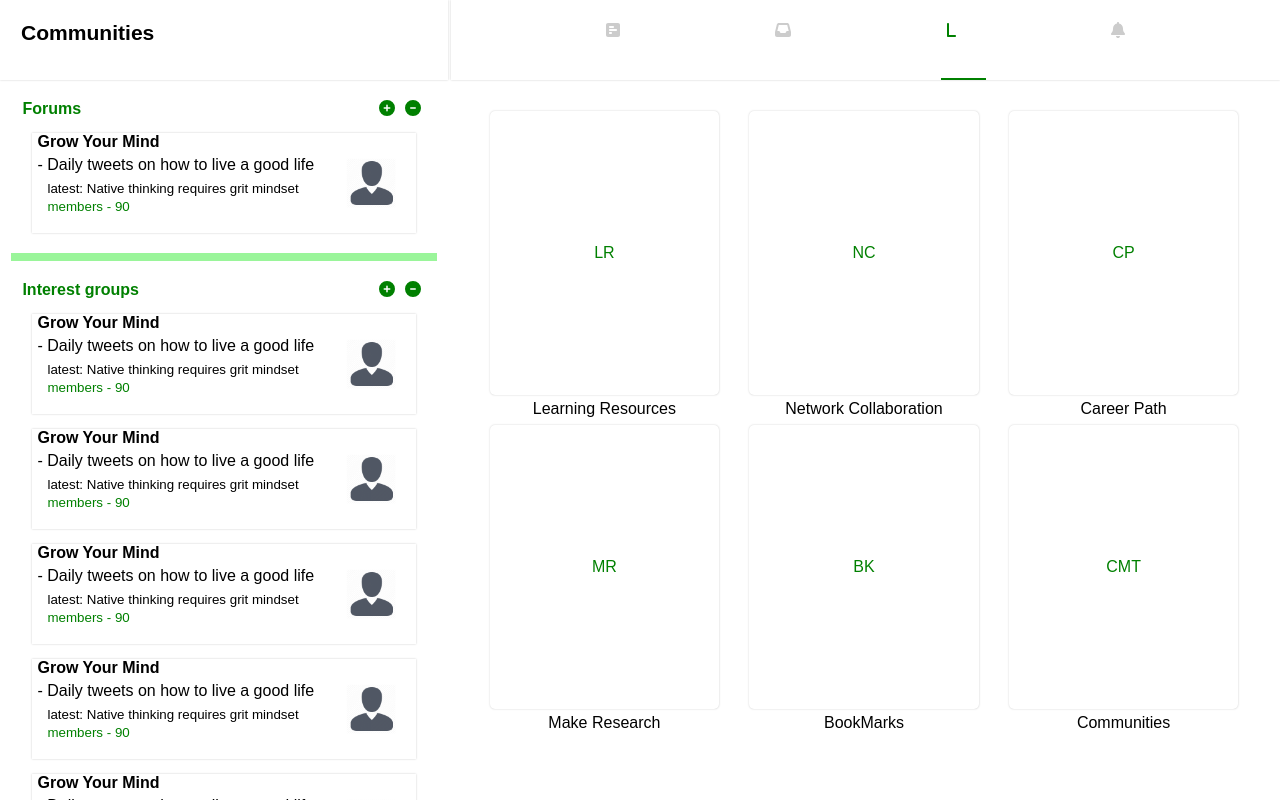
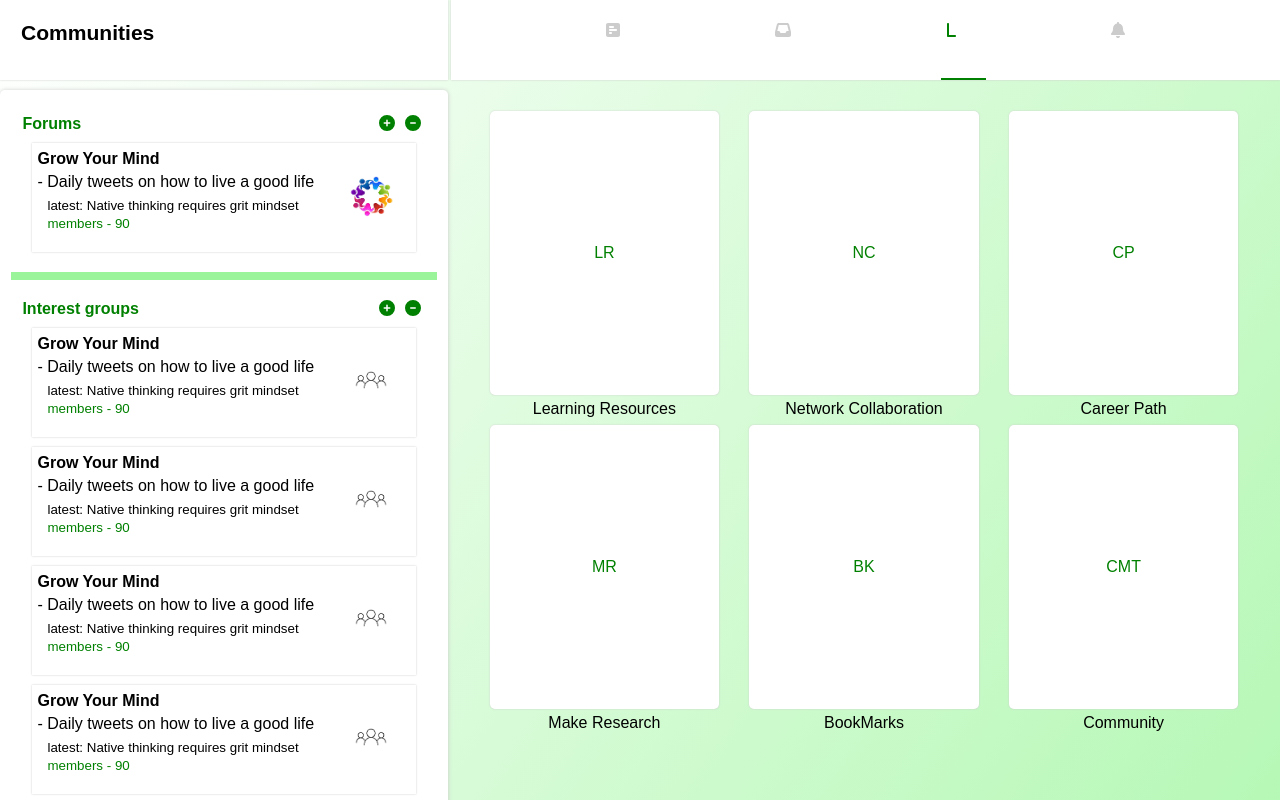
Before and after one commit to Codammy/connect-L, a React (Create React App) app: page /Learn in a window 1280 px wide. Shown: the top 800 px of the page. Built offline with nearby package versions, Linux system fonts and the light colour scheme.

Commit message:
Improvised

```diff
--- a/package.json
+++ b/package.json
@@ -4,6 +4,7 @@
   "private": true,
   "dependencies": {
     "@fortawesome/fontawesome-svg-core": "^6.4.2",
+    "@fortawesome/free-brands-svg-icons": "^6.4.2",
     "@fortawesome/free-regular-svg-icons": "^6.4.2",
     "@fortawesome/free-solid-svg-icons": "^6.4.2",
     "@fortawesome/react-fontawesome": "^0.2.0",
--- a/src/index.js
+++ b/src/index.js
@@ -20,7 +20,6 @@ const content = [
   { long: "Career Path", short: "CP" },
   { long: "Make Research", short: "MR" },
   { long: "BookMarks", short: "BK" },
-  { long: "Communities", short: "CMT" },
 ]
 root.render(
   <React.StrictMode>
--- a/src/views/Learn.jsx
+++ b/src/views/Learn.jsx
@@ -38,12 +38,21 @@ export function Learning(contents) {
           )
         })
       }
+      <div className="contain justify-text-center">
+      <Link to= ''>
+            <div className="item justify-text-center" >
+                  <span className="short-desc">CMT</span>
+              </div>
+                  <span className="long-desc" >Community</span>
+    </Link>
+            </div>
     </div>
+
   </div>
   </>
 )}
 export default function Learn(contents) {
-  return <>
+  return <article className="mother">
     <div className="m-name">
       <AppName />
     </div>
@@ -56,5 +65,5 @@ export default function Learn(contents) {
     <Connections />
       </div>
     <Learning contents={contents} />
-  </>
+  </article>
 }
--- a/src/views/components/Nav.jsx
+++ b/src/views/components/Nav.jsx
@@ -15,7 +15,7 @@ export default function Nav({feeds, messages, learning}) {
     return 'green'
     }
   return (
-    <nav className="contain-nav">
+    <nav className="contain-nav slide-up">
       <ul>
         <li>
           <Link to="/Feeds">
--- a/src/views/components/Views2.jsx
+++ b/src/views/components/Views2.jsx
@@ -7,7 +7,10 @@ export function History({HandleActiveMessage}) {
     return (
       <div className="people" onClick={()=>{
         const current = document.getElementById('curr')
+        const nav = document.getElementsByClassName('contain-nav')[0]
         current.classList.add('slide-current')
+        nav.classList.remove('slide-up')
+        nav.classList.add('slide-bottom')
         current.classList.remove('curr')
         HandleActiveMessage()
       }
--- a/src/views/components/Views3.jsx
+++ b/src/views/components/Views3.jsx
@@ -1,9 +1,12 @@
 import { FontAwesomeIcon } from "@fortawesome/react-fontawesome";
-import groupIcon from "../public/assets/user1.png";
+import forumIcon from "../public/assets/forums.png";
+import groupIcon from "../public/assets/groups.png";
+import mentorIcon from "../public/assets/mentorship.png";
+import collabIcon from "../public/assets/project-collaboration.png";
 import { faCircleMinus, faCirclePlus } from "@fortawesome/free-solid-svg-icons";
 
 function Community({ community, TYPE }) {
-    const { gName, groupDesc, topMessage, members, time } = { ...community }
+    const { gName, groupDesc, topMessage, members, time, logo } = { ...community }
     const n = Math.ceil(Math.random() * 5)
     const elem = Array(n).fill("id")
 
@@ -32,7 +35,7 @@ function Community({ community, TYPE }) {
                                     <div className="time"><small>{}</small></div>
                                 </div>
                                 <div className="group-icon">
-                                    <img src={groupIcon} alt="group-icon" width={50} height={50} />
+                                    <img src={logo} alt="group-icon" width={50} height={50} />
                                 </div>
                             </main>
                     })
@@ -42,21 +45,54 @@ function Community({ community, TYPE }) {
         </>)
 }
 export default function Communities() {
+    const dt = new Date()
+    const tm = `${dt.getHours() < 10 ? '0'+ dt.getHours(): dt.getHours()}:${dt.getMinutes() < 10 ? '0'+ dt.getMinutes(): dt.getMinutes()}`
     const forums = [
         {
             gName: "Grow Your Mind",
             groupDesc: "Daily tweets on how to live a good life",
             topMessage: "Native thinking requires grit mindset",
+            logo: forumIcon,
             members: 90,
-            time: "12:43"
+            time: tm
+        }
+    ]
+    const groups = [
+        {
+            gName: "Grow Your Mind",
+            groupDesc: "Daily tweets on how to live a good life",
+            topMessage: "Native thinking requires grit mindset",
+            logo: groupIcon,
+            members: 90,
+            time: tm
+        }
+    ]
+    const programme = [
+        {
+            gName: "Grow Your Mind",
+            groupDesc: "Daily tweets on how to live a good life",
+            topMessage: "Native thinking requires grit mindset",
+            logo: mentorIcon,
+            members: 90,
+            time: tm
+        }
+    ]
+    const collaboration = [
+        {
+            gName: "Grow Your Mind",
+            groupDesc: "Daily tweets on how to live a good life",
+            topMessage: "Native thinking requires grit mindset",
+            logo: collabIcon,
+            members: 90,
+            time: tm
         }
     ]
     return (
         <>
             <Community community={{ ...forums[0] }} TYPE="Forums" />
-            <Community community={{ ...forums[0] }} TYPE="Interest groups" />
-            <Community community={{ ...forums[0] }} TYPE="Mentorship programme" />
-            <Community community={{ ...forums[0] }} TYPE="Project collaboration spaces" />
+            <Community community={{ ...groups[0] }} TYPE="Interest groups" />
+            <Community community={{ ...programme[0] }} TYPE="Mentorship programme" />
+            <Community community={{ ...collaboration[0] }} TYPE="Project collaboration spaces" />
         </>
     );
 }
--- a/src/views/public/styles/App.css
+++ b/src/views/public/styles/App.css
@@ -22,7 +22,15 @@ body{
     display: flex;
     background: linear-gradient(to bottom right, white, rgb(83, 210, 83));
 }
+.load-icon{
+    width: fit-content;
+    margin: 15px auto;
+    color: white;
+}
 
+.load-icon p{
+    font-weight: 600;
+}
 /** Feeds */
 .main {
     width: 65%;
@@ -76,18 +84,7 @@ body{
     display: grid;
     grid-template-columns: 2fr 2fr 2fr;
     justify-items: center;
-}
-.post-action .each{
-    color: white;
-    text-shadow: 1px 1px 1px green;
-    font-family: cursive;
-    cursor: pointer;
-    margin: auto;
-    font-style: italic;
-}
-.post-action .each:hover{
-    color: green;
-    text-shadow: none;
+    align-content: center;
 }
 .post {
     width: 90%;
@@ -246,7 +243,7 @@ body{
     align-items: center;
 }
 .developer-info .common-attr span{
-    margin: 10px 15px;
+    margin: 13.5px 25px;
 }
 .developer-info footer{
     display: flex;
@@ -266,7 +263,6 @@ body{
     .each-post {
         margin: 0;
         width: inherit;
-        margin-block: 7px;
         box-shadow: .1px .1px 1.4px #ccc;
     }
     .post {
--- a/src/views/public/styles/learn.css
+++ b/src/views/public/styles/learn.css
@@ -1,4 +1,7 @@
 /* -------- Learn -------- */
+.mother {
+    background: linear-gradient(to top left, rgb(154, 245, 154), white);
+}
 .community-title {
     width: 35%;
     box-shadow: .1px .1px 2px #ccc;
@@ -42,6 +45,7 @@
 }
 .wrapper .contain .item {
     box-shadow: .1px .1px 2px #ccc;
+    background-color: white;
     border-radius: 5px;
     width: 100%;
     height: 100%;
@@ -79,6 +83,11 @@
 }
 .communities{
     width: 35%;
+    background-color: white;
+    box-shadow: .2px .2px 4px #ccc;
+    padding-block: 5px;
+    border-radius: 5px;
+    margin-top: 10px;
 }
 .communities .forums{
     width: 90%;
@@ -91,6 +100,7 @@
 }
 
 .communities .forums main{
+    padding-block: 2px;
     box-shadow: .1px .1px 2px #ccc;
     width: 95%;
     margin: 10px auto;
@@ -101,7 +111,7 @@
     background-color: aliceblue;
 }
 .communities .forums main .name{
-    margin-top: 15px;
+    margin-block: 5px;
     font-weight: 600;
 }
 .communities .forums main p{
--- a/src/views/public/styles/msg.css
+++ b/src/views/public/styles/msg.css
@@ -98,9 +98,13 @@
 .current .new-message {
     margin: auto;
     width: 50vw;
-    bottom: 5%;
     position: fixed;
     display: flex;
+    transition: .2s;
+}
+.current .keyboard {
+    bottom: 5%;
+    transition: .4s;
 }
 .current .new-message textarea{
     display: block;
@@ -112,7 +116,6 @@
     padding: 10px;
     font-family: Arial, Helvetica, sans-serif;
     border: 2px solid grey;
-
 }
 .current .new-message h4{
     margin: auto 15px;
@@ -127,12 +130,11 @@
 .current .active-message aside{
     background-color: rgb(154, 245, 154);
     height: fit-content;
-    padding: 8px;
+    padding: 5px;
     color: black;
     border-radius: 5px;
     width: fit-content;
     max-width: 50%;
-
 }
 .current .active-message aside p{
     line-height: 1.2em;
@@ -152,7 +154,32 @@
     margin-left: auto;
     margin-top: 5px;
 }
+.current .active-message .messenger{
+    position: sticky;
+    top: 0%;
+    margin-block: 5px;
+}
+.current .active-message .messenger .prev{
+    display: none;
+}
+.keyboard-focus:hover{
+    color: grey;
+}
+.hide-keyboard {
+    transition: .5s;
+    bottom: -50%;
+}
+.messenger{
+    background-color: white;
+}
 @media screen and (max-width: 800px) {
+    .current .active-message .messenger .prev{
+        display: block;
+        margin: 3px;
+    }
+    .current .active-message .messenger .prev span{
+        margin-inline: 4px;
+    }
     .curr {
         right: -100%;
         transition: .5s;
@@ -161,10 +188,22 @@
     .slide-current {
         width: 100%;
         background-color: white;
-        transition: .5s;
+        transition: .2s;
+        top: 9%;
     }
     .chats {
         width: 100%;
         height: 79%;
       }
+      .current .keyboard {
+        bottom: 5%;
+        width: 93%;
+    }
+    .current .active-message aside{
+        margin-block: 5px;
+    }
+    .slide-bottom {
+        transition: .2s;
+        bottom: -50%;
+    }
 }
--- a/src/views/public/styles/nav.css
+++ b/src/views/public/styles/nav.css
@@ -85,8 +85,11 @@ nav li button {
     box-shadow: 0.1px 0.1px 1px #ccc;
     border: none;
     width: 100%;
-    bottom: 0%;
     border-radius: 5px;
     background-color: white;
   }
+  .slide-up{
+    bottom: 0%;
+    transition: .1s;
+  }
 }
```
Also changed, not shown: src/views/Msg.jsx (+38 -3 lines), src/views/components/Views.jsx (+15 -7 lines), 1 other file (tests, documents, lock files or other folders).
